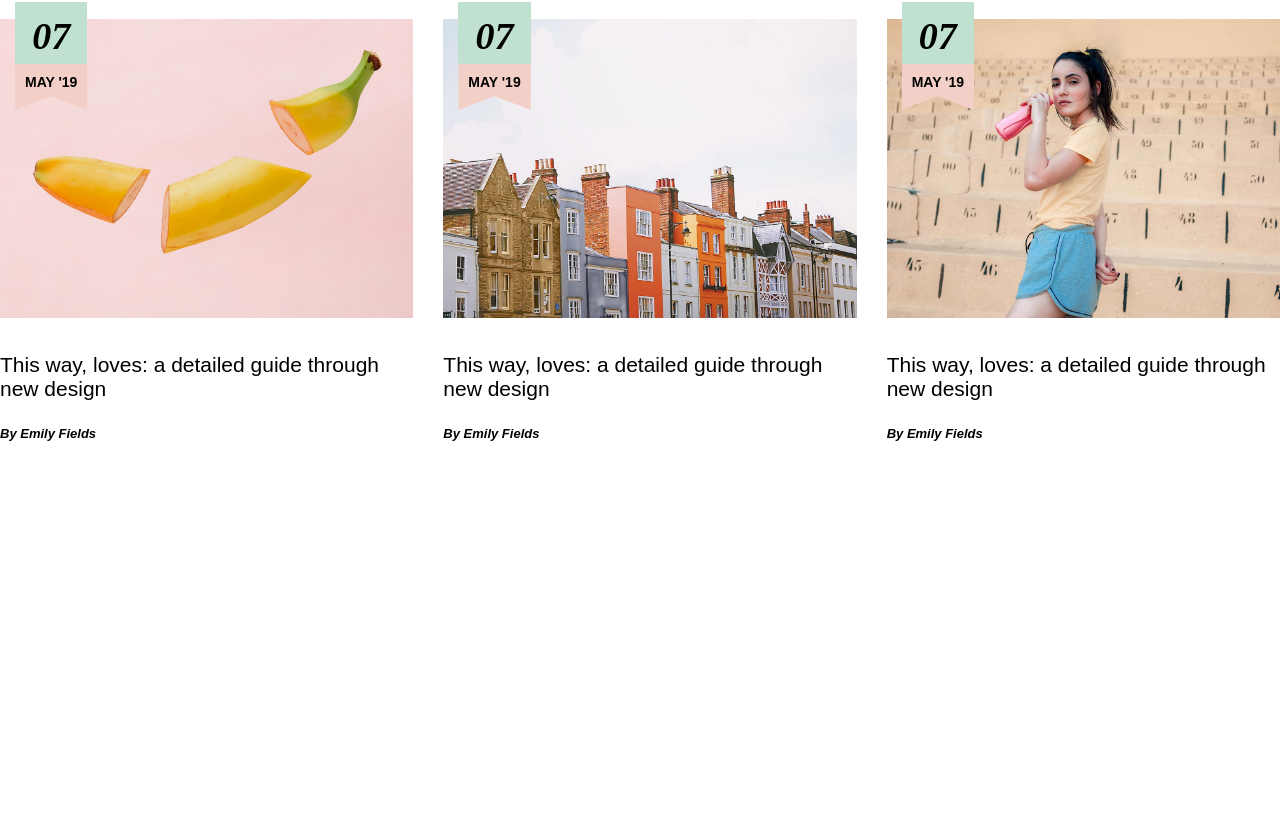
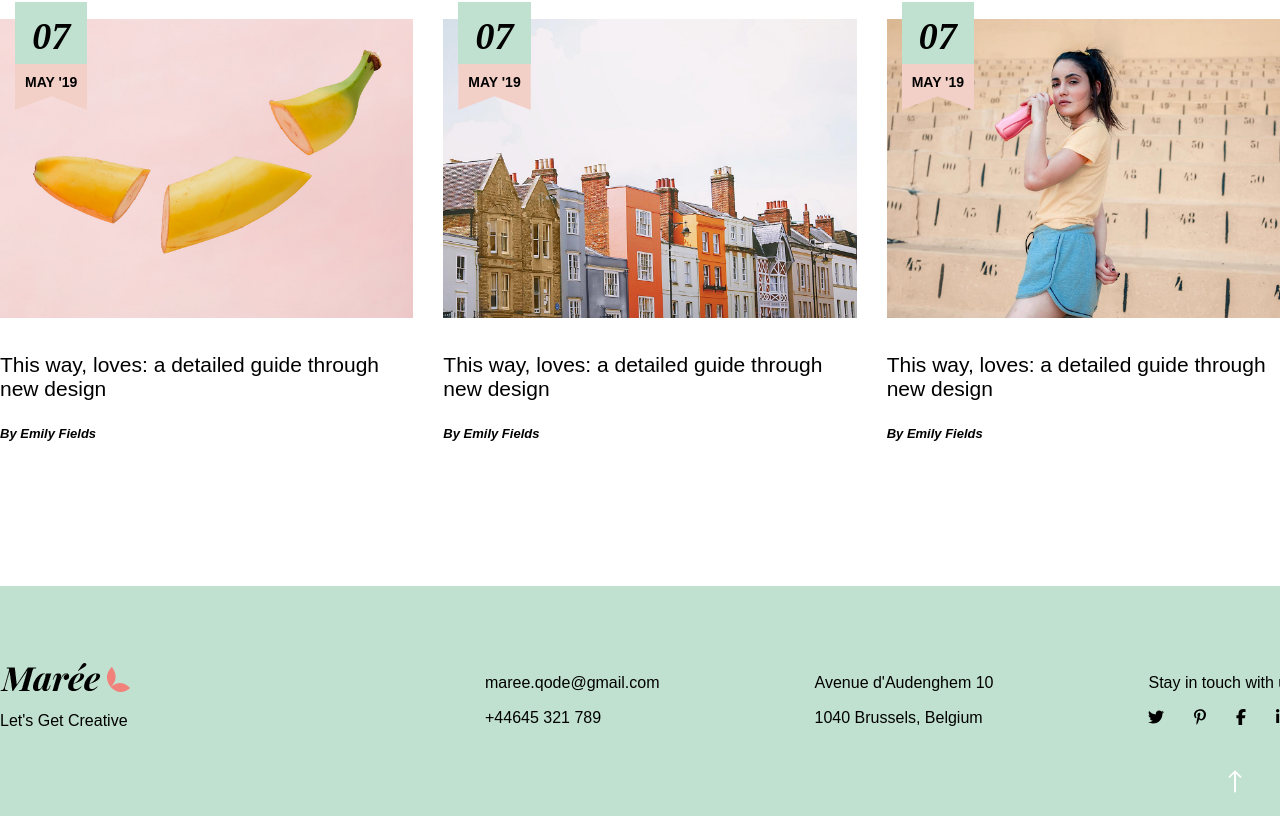
Before and after one commit to MirkoCherchi/proj-html-vuejs, a Vue app: page / in a window 1280 px wide. Shown: the part 3203-4019 px from the top of the page. Before the commit the page ends 3789 px from the top, so only its background shows below. Built offline with nearby package versions, Linux system fonts and the light colour scheme.

Commit message:
feat: footer

```diff
--- a/src/components/footer/Footer.vue
+++ b/src/components/footer/Footer.vue
@@ -3,6 +3,70 @@ export default {};
 
 </script>
 
-<template></template>
+<template>
+    <footer>
+        <div class="cont-footer">
+            <img class="arrow1" src="../../assets/svg/svg-2.svg" alt="">
 
-<style scoped lang="scss"></style>
+
+            <div class="items">
+                <div class="item"><img class="logo" src="/img/logo-sidearea-1.png" alt="logo"><span>Let's Get
+                        Creative</span></div>
+                <div class="item"><span>maree.qode@gmail.com</span><span>+44645 321 789</span></div>
+                <div class="item"><span>Avenue d'Audenghem 10</span><span>1040 Brussels, Belgium</span></div>
+                <div class="item"><span>Stay in touch with us</span>
+                    <ul>
+                        <li><a href="#"></a><font-awesome-icon :icon="['fab', 'twitter']" /></li>
+                        <li><a href="#"></a><font-awesome-icon :icon="['fab', 'pinterest-p']" /></li>
+                        <li><a href="#"></a><font-awesome-icon :icon="['fab', 'facebook-f']" /></li>
+                        <li><a href="#"></a><font-awesome-icon :icon="['fab', 'linkedin-in']" /></li>
+                    </ul>
+                </div>
+            </div>
+        </div>
+    </footer>
+</template>
+
+<style scoped lang="scss">
+@use '../../assets/style/typography' as *;
+
+.cont-footer {
+    background-color: $bg-7;
+    padding: 75px 0 90px 0;
+    position: relative;
+
+    .arrow1 {
+        position: absolute;
+        bottom: 35px;
+        right: 35px;
+    }
+}
+
+.items {
+    display: flex;
+    margin: 0 auto;
+    align-items: center;
+    width: 1300px;
+    gap: 155px;
+    line-height: 35px;
+
+    .item {
+        display: flex;
+        flex-direction: column;
+
+        .logo {
+            margin-right: 200px;
+            margin-bottom: 10px;
+        }
+
+        ul {
+            display: flex;
+            gap: 30px;
+        }
+
+        li {
+            cursor: pointer;
+        }
+    }
+}
+</style>
--- a/src/main.js
+++ b/src/main.js
@@ -14,8 +14,23 @@ import { faCircle } from "@fortawesome/free-solid-svg-icons";
 import { faArrowUp } from "@fortawesome/free-solid-svg-icons";
 import { faCloud } from "@fortawesome/free-solid-svg-icons";
 import { faComment } from "@fortawesome/free-regular-svg-icons";
+import { faTwitter } from "@fortawesome/free-brands-svg-icons";
+import { faPinterestP } from "@fortawesome/free-brands-svg-icons";
+import { faFacebookF } from "@fortawesome/free-brands-svg-icons";
+import { faLinkedinIn } from "@fortawesome/free-brands-svg-icons";
 
 /* add icons to the library */
-library.add(faAngleLeft, faAngleRight, faCircle, faArrowUp, faCloud, faComment);
+library.add(
+  faAngleLeft,
+  faAngleRight,
+  faCircle,
+  faArrowUp,
+  faCloud,
+  faComment,
+  faTwitter,
+  faPinterestP,
+  faFacebookF,
+  faLinkedinIn
+);
 
 createApp(App).component("font-awesome-icon", FontAwesomeIcon).mount("#app");
```
